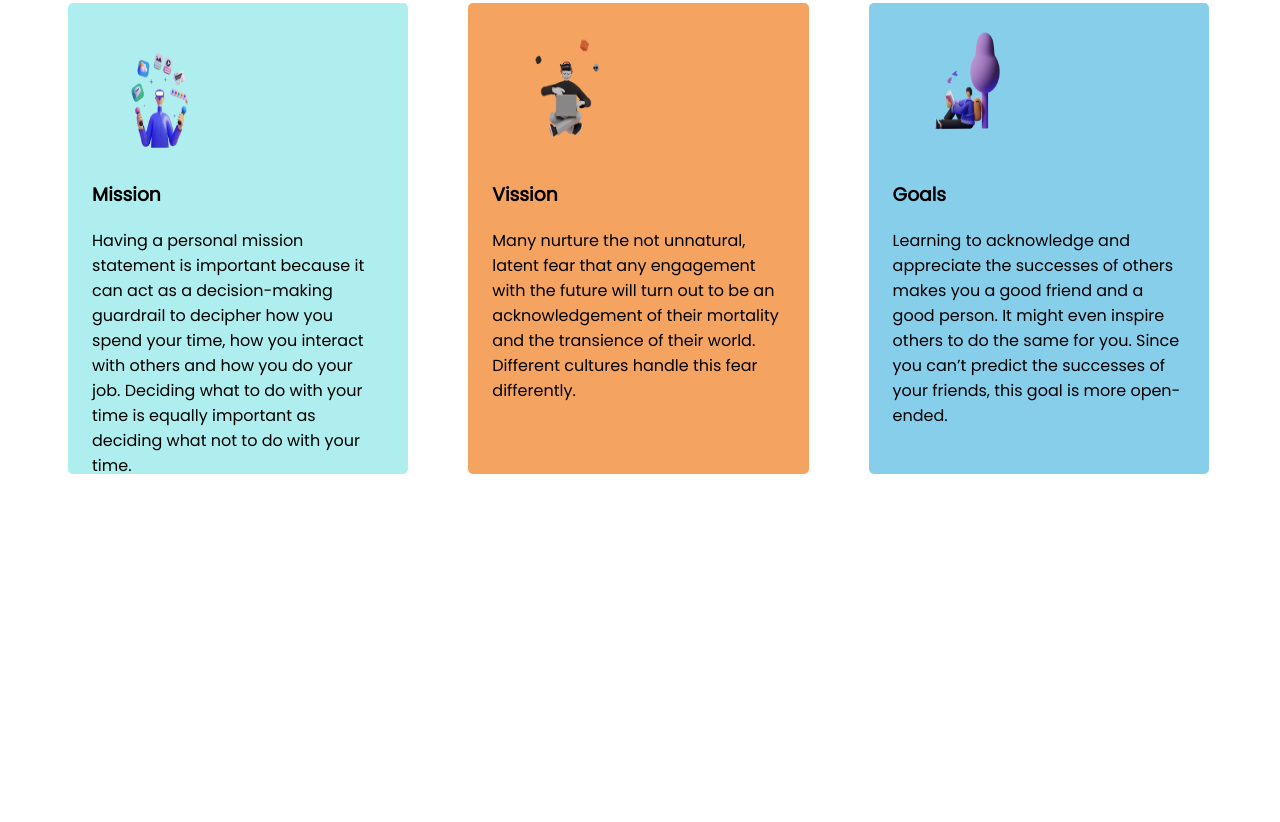
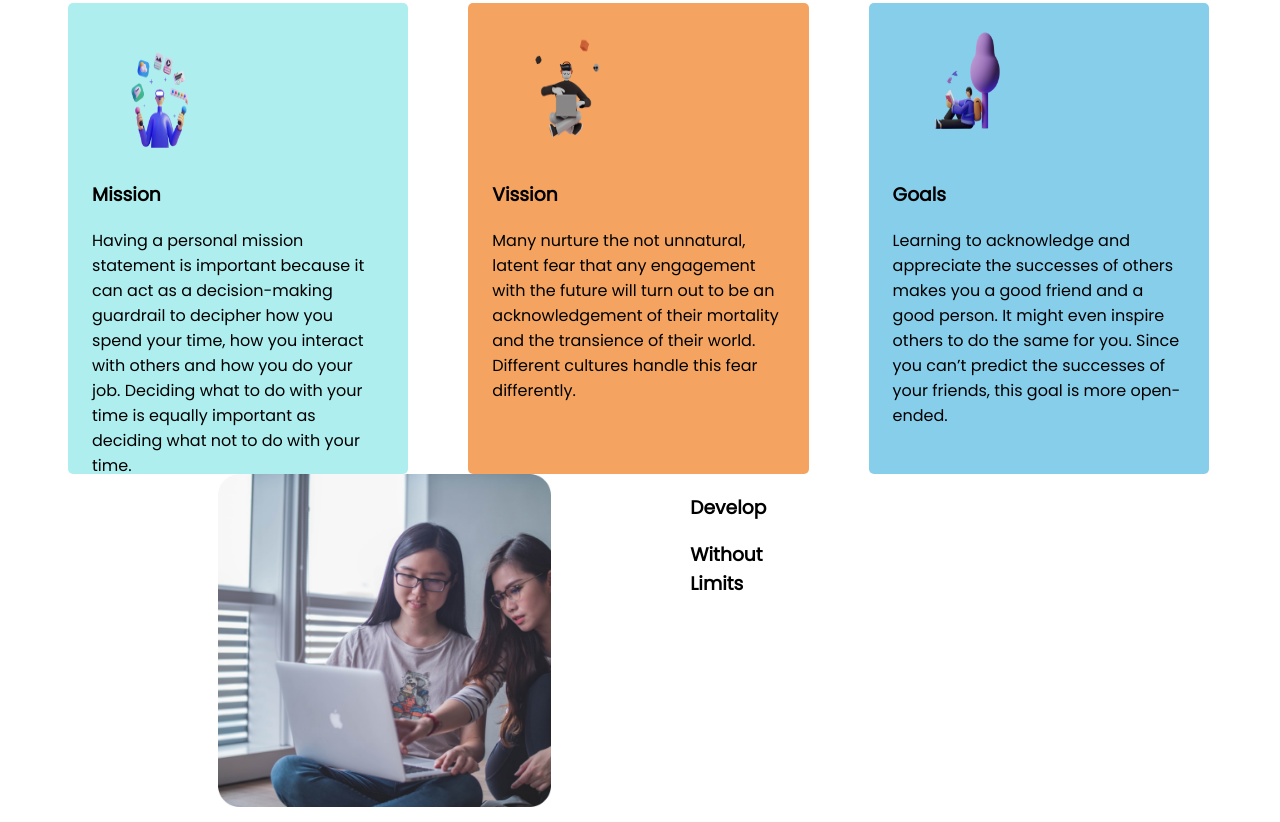
Before and after one commit to kausarahamed/hero-one-asignment, a plain HTML site: page index.html in a window 1280 px wide. Shown: the part 458-1280 px from the top of the page. Before the commit the page ends 940 px from the top, so only its background shows below. Drawn offline with Linux system fonts and the light colour scheme.

Commit message:
dupurlast

```diff
--- a/index.html
+++ b/index.html
@@ -57,6 +57,16 @@
             </div>
         </div>
     </section>
+    <section class="flex-banner-third half-widt">
+        <div>
+            <img src="mission-2022-main/images/pictures/coding.png" alt="">
+        </div>
+        </div>
+        <div>
+            <h3>Develop </h3>
+            <h3>Without Limits</h3>
+        </div>
+    </section>
 </body>
 
 </html>
--- a/style.css
+++ b/style.css
@@ -72,3 +72,17 @@ body{
         width: 30%;
         padding-left: 30px;
     }
+    .flex-banner-third{
+        display: flex;
+    }
+    .half-widt{
+        width: 50%;
+        padding-left: 10%;
+    }
+    .half-widt img{
+        width: 60%;
+        padding-left: 15%;
+    }
+   .exp-background{
+       background-image: url(mission-2022-main/images/shapes/shape-2.png);
+   }
```
